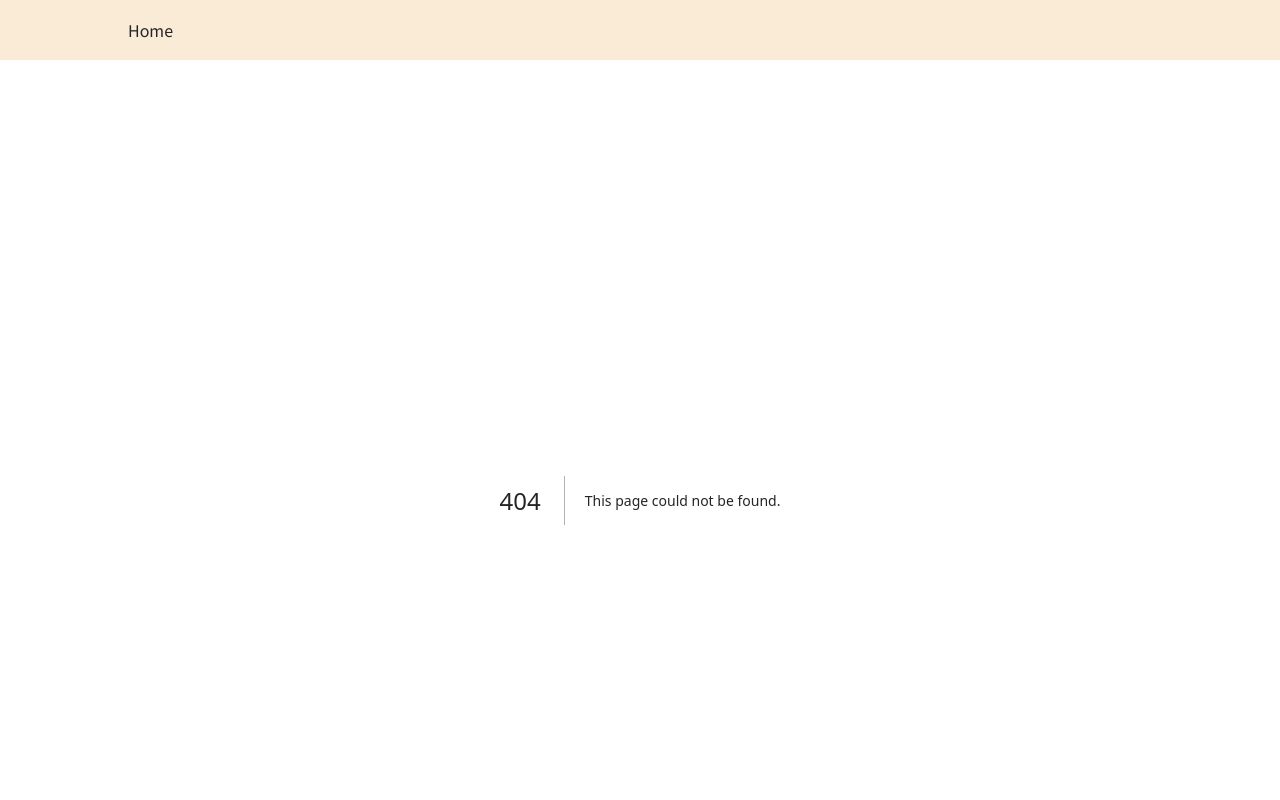
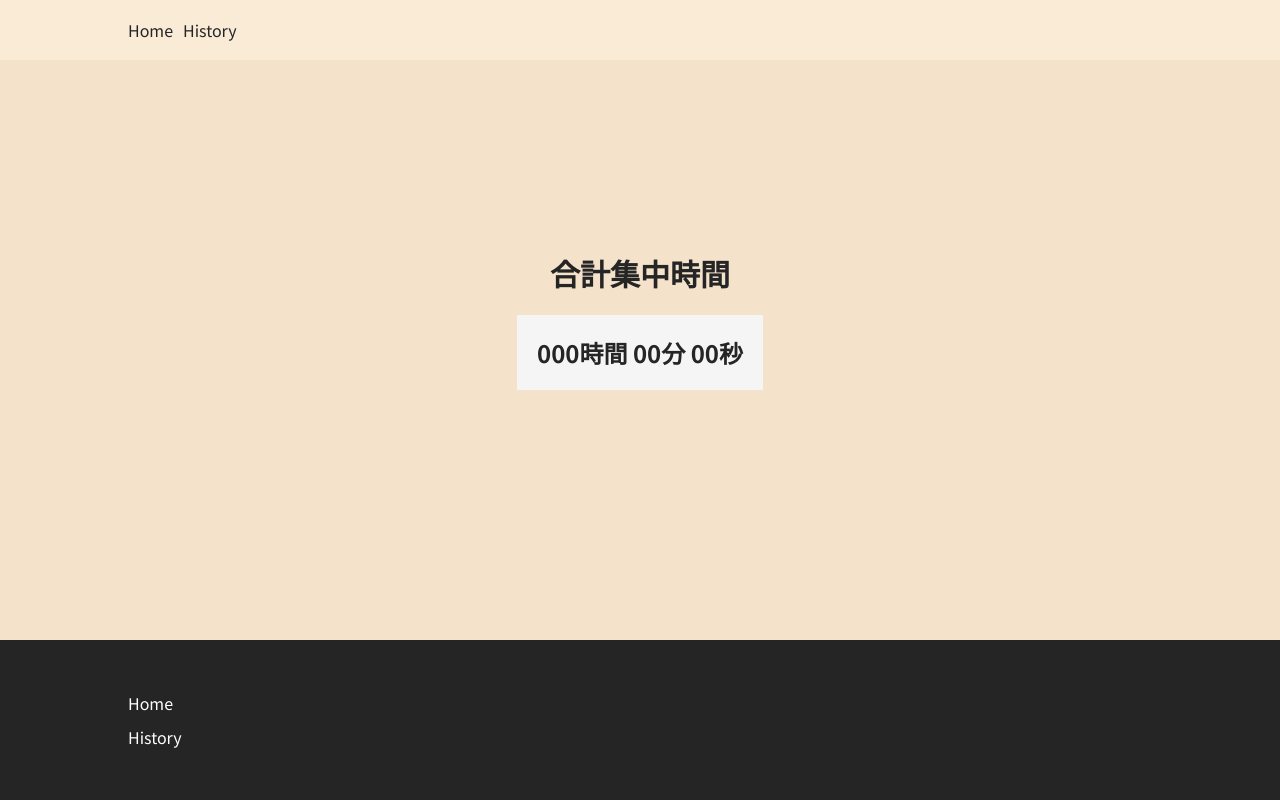
Before and after one commit to Freelancer0708/TimerApp, a Next.js app: page /history in a window 1280 px wide. Before the commit this address had no page. Shown: the top 800 px of the page. Built offline with nearby package versions, Linux system fonts and the light colour scheme.

Commit message:
create history

```diff
--- a/src/app/globals.css
+++ b/src/app/globals.css
@@ -20,6 +20,7 @@ header {
   display: flex;
   align-items: center;
   justify-content: flex-start;
+  gap: 10px;
 }
 
 a {
@@ -29,12 +30,22 @@ a {
 main {
   padding: 100px 10%;
   width: 100%;
-  min-height: 95vh;
+  min-height: 80vh;
+  display: flex;
+  justify-content: center;
+  align-items: center;
+  flex-direction: column;
 }
 
 footer {
+  display: flex;
+  flex-direction: column;
+  align-items: flex-start;
+  justify-content: center;
+  gap: 10px;
   width: 100%;
-  padding: 100px 10%;
+  padding: 0 10%;
+  height: 20vh;
   background-color: #252525;
 }
 
@@ -48,3 +59,22 @@ h1 {
   font-weight: bold;
   margin-bottom: 20px;
 }
+h2 {
+  font-size: 24px;
+  text-align: center;
+  font-weight: bold;
+  background-color: #f5f5f5;
+  padding: 20px;
+}
+
+@media screen and (max-width: 676px) {
+  main {
+    min-height: 85vh;
+  }
+  footer {
+    height: 15vh;
+  }
+  footer a {
+    font-size: 14px;
+  }
+}
--- /dev/null
+++ b/src/app/history/page.tsx
@@ -0,0 +1,30 @@
+"use client";
+
+import { useEffect, useState } from "react";
+
+export default function History() {
+  const [hours, setHous] = useState(Number);
+  const [minutes, setMinutes] = useState(Number);
+  const [seconds, setSeconds] = useState(Number);
+
+  useEffect(() => {
+    const storageTime = localStorage.getItem("time");
+    const time = Number(storageTime) / 1000;
+    setHous(Math.floor(time / 3600));
+    setMinutes(Math.floor((time % 3600) / 60));
+    setSeconds(Math.floor((time % 3600) % 60));
+  }, []);
+
+  return (
+    <>
+      <div>
+        <h1>合計集中時間</h1>
+        <h2>
+          {hours.toString().padStart(3, "0")}時間{" "}
+          {minutes.toString().padStart(2, "0")}分{" "}
+          {seconds.toString().padStart(2, "0")}秒
+        </h2>
+      </div>
+    </>
+  );
+}
--- a/src/components/Footer.tsx
+++ b/src/components/Footer.tsx
@@ -6,6 +6,7 @@ export function Footer() {
         <>
         <footer>
             <Link href={"/"}>Home</Link>
+            <Link href={"/history"}>History</Link>
         </footer>
         </>
     );
--- a/src/components/Header.tsx
+++ b/src/components/Header.tsx
@@ -6,6 +6,7 @@ export function Header() {
         <>
         <header>
             <Link href={"/"}>Home</Link>
+            <Link href={"/history"}>History</Link>
         </header>
         </>
     );
```
Also changed, not shown: src/components/Timer.tsx (+17 -8 lines).
